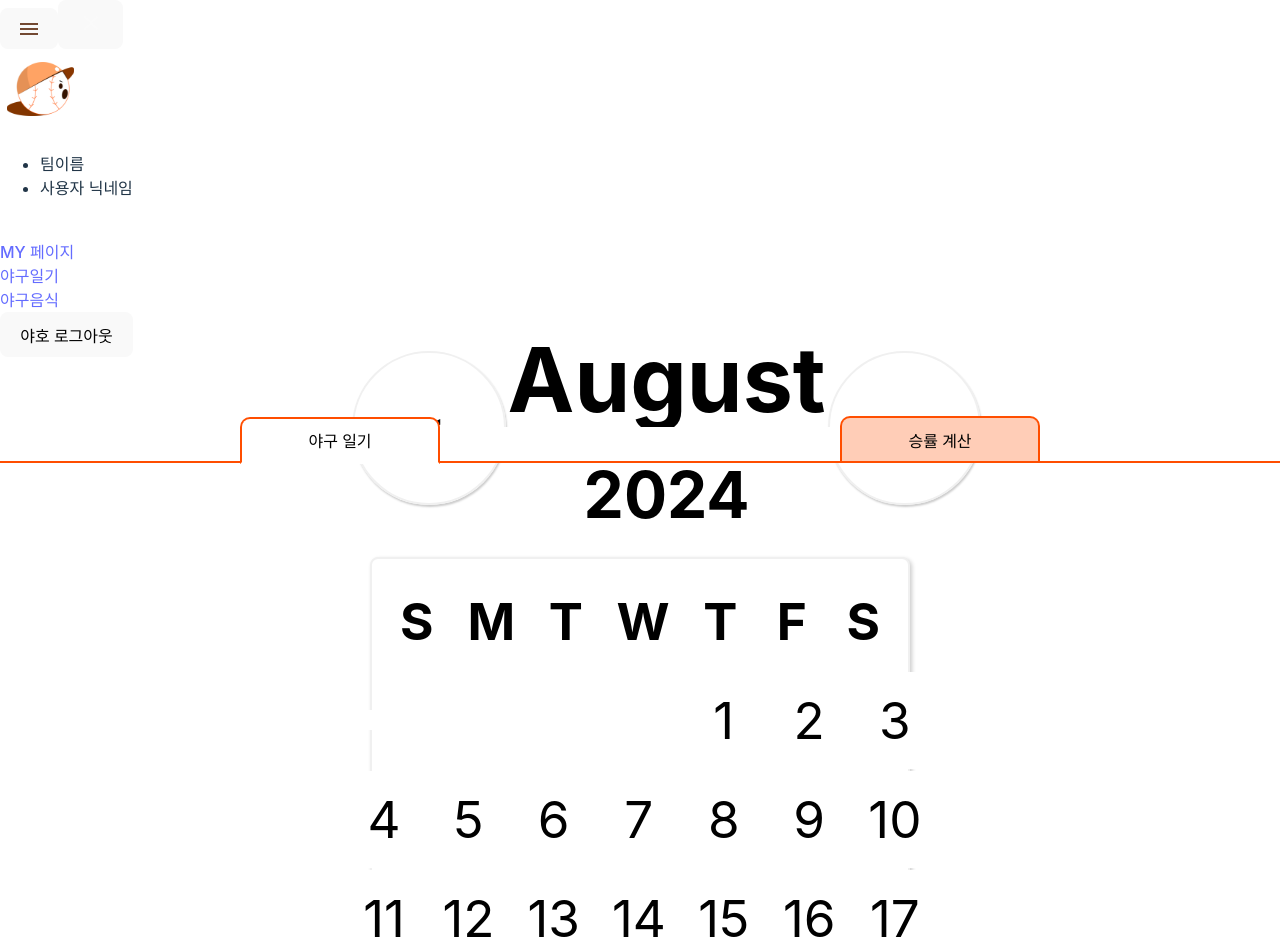
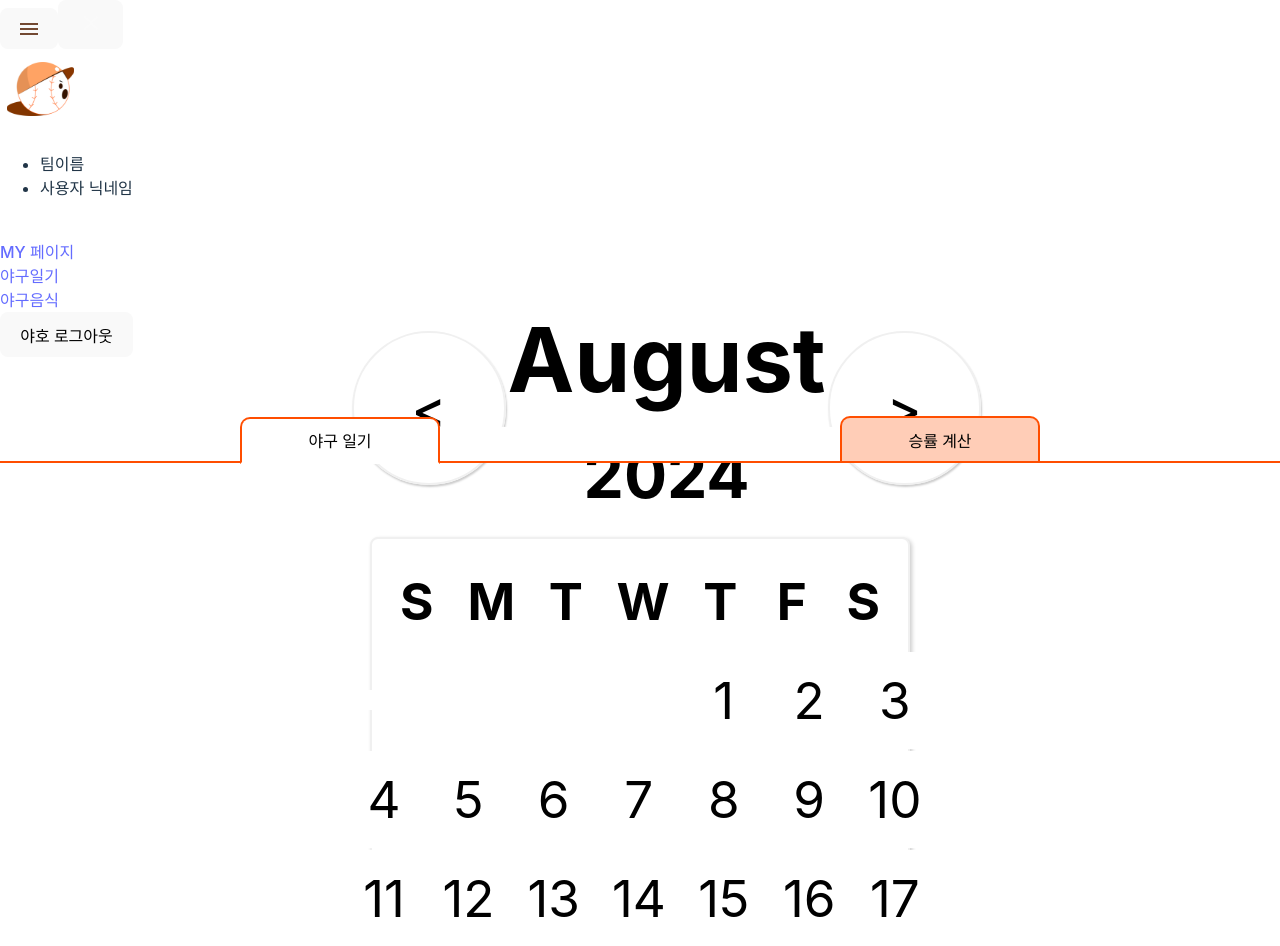
Before and after one commit to YahoProject/Yaho_FrontEnd, a React (Vite) app: page /calendar in a window 1280 px wide. Shown: the top 946 px of the page. Built offline with nearby package versions, Linux system fonts and the light colour scheme; no server answers; the HTML template or start-up script is replaced by a standard one.

Commit message:
Update CustomCalendar.css

```diff
--- a/src/styles/CustomCalendar.css
+++ b/src/styles/CustomCalendar.css
@@ -7,7 +7,8 @@ body{
   display: flex;
   justify-content: center;
   height: 60vh;
-  margin-top: 20px;
+  margin-top: 0;
+  margin-bottom:15px;
 }
 
 .custom-calendar {
```
